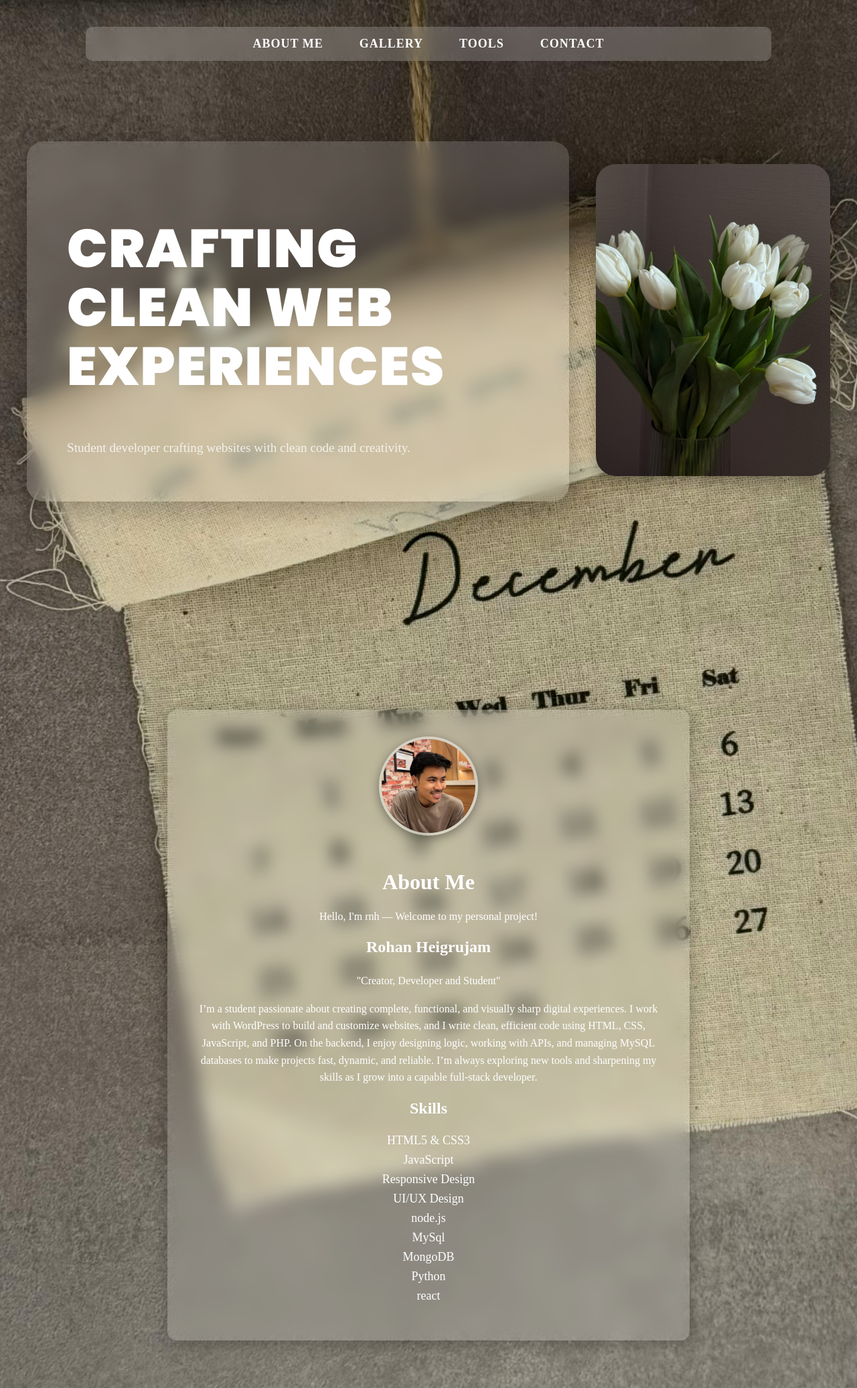
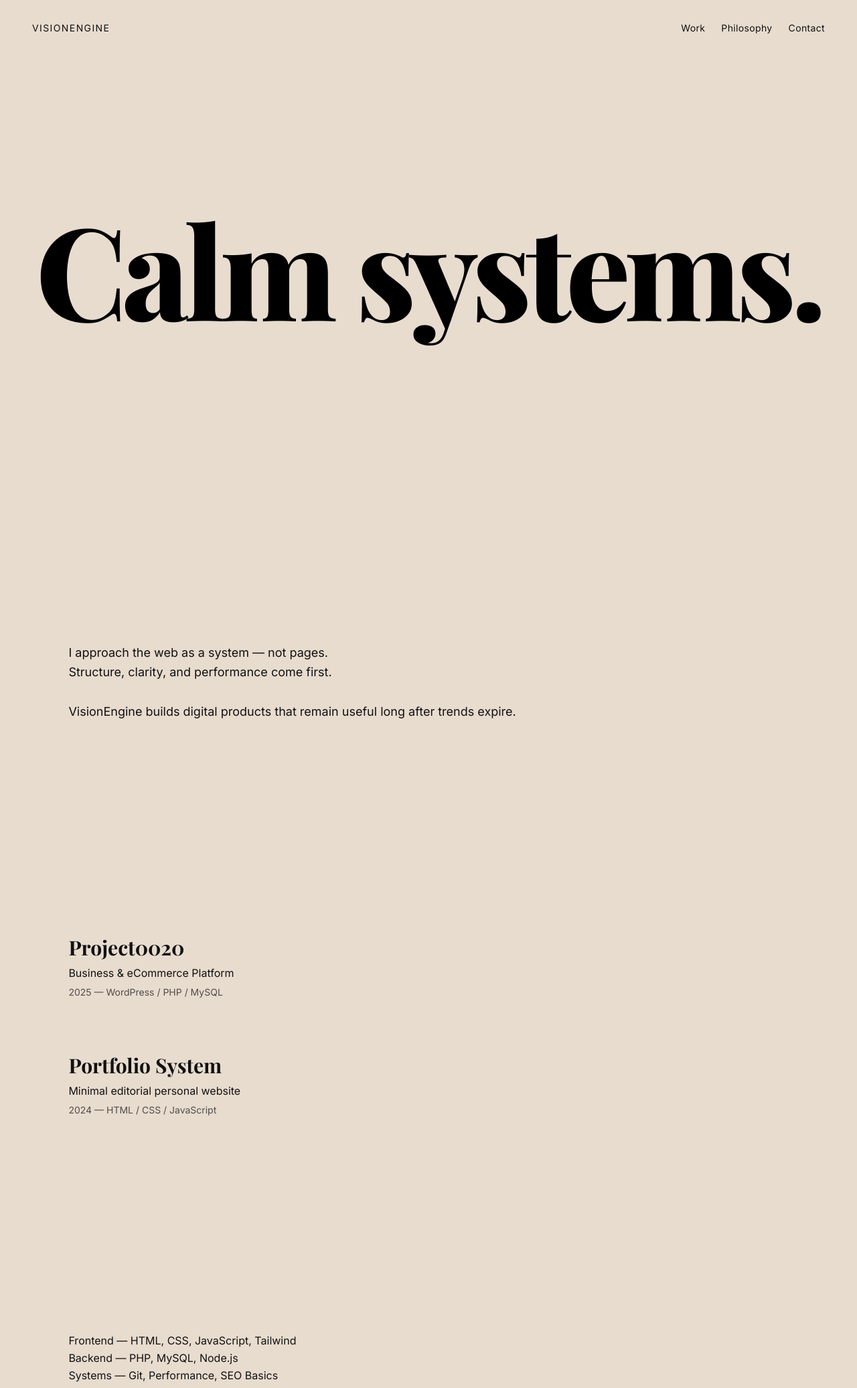
Before and after one commit to rnsingh123/Portfolioweb, a plain HTML site: page index.html in a window 1280 px wide. Shown: the top 2073 px of the page at 67% size. Drawn offline with nearby package versions, Linux system fonts and the light colour scheme.

Commit message:
"updated"

```diff
--- a/index.html
+++ b/index.html
@@ -1,72 +1,125 @@
-<!DOCTYPE html> <!-- HTML5 document type -->
-
+<!DOCTYPE html>
 <html lang="en">
 <head>
-   <meta charset="UTF-8">
-  <meta name="viewport" content="width=device-width, initial-scale=1.0">
-  <!-- Makes page responsive on mobiles -->
+  <meta charset="UTF-8" />
+  <meta name="viewport" content="width=device-width, initial-scale=1.0" />
+  <title>VisionEngine</title>
 
-  <link href="https://fonts.googleapis.com/css2?family=Poppins:wght@300;600;700;900&display=swap" rel="stylesheet">
-  <link rel="stylesheet" href="style.css">
-  <!-- Links external CSS file -->
+  <!-- Fonts -->
+  <link href="https://fonts.googleapis.com/css2?family=Inter:wght@300;400;500&display=swap" rel="stylesheet">
+  <link href="https://fonts.googleapis.com/css2?family=Playfair+Display:wght@700;800&display=swap" rel="stylesheet">
+
+  <!-- Tailwind -->
+  <script src="https://cdn.tailwindcss.com"></script>
+  <script>
+    tailwind.config = {
+      theme: {
+        extend: {
+          colors: {
+            paper: '#e8dccf',
+          },
+          fontFamily: {
+            serif: ['"Playfair Display"', 'serif'],
+            sans: ['Inter', 'sans-serif'],
+          }
+        }
+      }
+    }
+  </script>
 </head>
 
-<body>
-<div class="top-nav">
-  <a href="#about">ABOUT ME</a>
-  <a href="#web">GALLERY</a>
-  <a href="#custom">TOOLS</a>
-  <a href="#responsive">CONTACT</a>
+<body class="bg-paper text-[#111] m-0">
 
-</div>
+  <!-- NAV (editorial overlay) -->
+  <header class="fixed inset-0 z-10 pointer-events-none">
+    <div class="fixed top-8 left-12 text-sm tracking-widest uppercase font-sans pointer-events-auto">
+      VisionEngine
+    </div>
 
-<section class="hero">
+    <nav class="fixed top-8 right-12 flex gap-6 text-sm tracking-wide pointer-events-auto">
+      <a href="#work">Work</a>
+      <a href="#philosophy">Philosophy</a>
+      <a href="#contact">Contact</a>
+    </nav>
+  </header>
 
-  <div class="hero-left">
-      <h1>CRAFTING CLEAN WEB <br> EXPERIENCES</h1>
-      <p class="hero-tagline">Student developer crafting websites with clean code and creativity.</p>
-  </div>
+  <!-- HERO -->
+  <section class="relative h-screen grid place-items-center overflow-hidden">
 
-  <div class="hero-right">
-      <img src="hero.jpg" alt="Hero Graphic">
-  </div>
+    <!-- Background typography -->
+    <h1
+      class="
+        absolute
+        top-1/2 left-1/2
+        -translate-x-1/2 -translate-y-1/2
+        font-serif font-extrabold
+        tracking-[-0.04em] leading-[0.9]
+        text-black
+        whitespace-normal md:whitespace-nowrap
+        pointer-events-none
+        z-[1]
+        text-[clamp(4rem,15vw,14rem)]
+      "
+    >
+    Calm systems.
+    </h1>
 
-</section>
+    <!-- Optional illustration -->
+    <!--
+    <img
+      src="illustration.png"
+      alt=""
+      class="max-w-[420px] w-full opacity-95 z-[2]"
+    />
+    -->
 
-<section id="about" class="about-section">
+  </section>
 
+  <!-- PHILOSOPHY -->
+  <section id="philosophy" class="px-[8vw] py-40 max-w-[900px]">
+    <p class="text-lg leading-relaxed">
+      I approach the web as a system — not pages.<br>
+      Structure, clarity, and performance come first.<br><br>
 
-  <div class="about-box">
-    <img src="profile.jpg" class="profile-pic">
-    <h2>About Me</h2>
-    <p>Hello, I'm rnh — Welcome to my personal project!</p>
+      VisionEngine builds digital products that remain useful
+      long after trends expire.
+    </p>
+  </section>
 
-    <h3>Rohan Heigrujam</h3>
-    <p>"Creator, Developer and Student"</p>
+  <!-- WORK -->
+  <section id="work" class="px-[8vw] py-40 max-w-[900px]">
+    <article class="mb-20">
+      <h2 class="font-serif text-3xl mb-2">Project0020</h2>
+      <p class="mb-1">Business & eCommerce Platform</p>
+      <span class="text-sm opacity-70">2025 — WordPress / PHP / MySQL</span>
+    </article>
 
-    <p>
-      I’m a student passionate about creating complete, functional, and visually sharp digital experiences.
-      I work with WordPress to build and customize websites, and I write clean, efficient code using HTML, CSS, JavaScript, and PHP.
-      On the backend, I enjoy designing logic, working with APIs, and managing MySQL databases to make projects fast, dynamic, and
-       reliable. I’m always exploring new tools and sharpening my skills as I grow into a capable full-stack developer.
+    <article>
+      <h2 class="font-serif text-3xl mb-2">Portfolio System</h2>
+      <p class="mb-1">Minimal editorial personal website</p>
+      <span class="text-sm opacity-70">2024 — HTML / CSS / JavaScript</span>
+    </article>
+  </section>
+
+  <!-- SKILLS -->
+  <section class="px-[8vw] py-40 max-w-[900px]">
+    <p class="leading-relaxed">
+      Frontend — HTML, CSS, JavaScript, Tailwind<br>
+      Backend — PHP, MySQL, Node.js<br>
+      Systems — Git, Performance, SEO Basics
     </p>
+  </section>
 
-    <h3>Skills</h3>
-    <ul>
-      <li>HTML5 & CSS3</li>
-      <li>JavaScript</li>
-      <li>Responsive Design</li>
-      <li>UI/UX Design</li>
-       <li>node.js</li>
-       <li>MySql</li>
-       <li>MongoDB</li>
-       <li>Python</li>
-       <li>react</li>
-    </ul>
-  </div>
-</section>
+  <!-- CONTACT -->
+  <footer id="contact" class="px-[8vw] py-40 max-w-[900px]">
+    <p class="leading-relaxed">
+      Open to serious collaborations.<br><br>
 
-
+      Email — your@email.com<br>
+      GitHub — github.com/username<br>
+      LinkedIn — linkedin.com/in/username
+    </p>
+  </footer>
 
 </body>
 </html>
--- a/style.css
+++ /dev/null
@@ -1,288 +0,0 @@
-
-.hero-tagline {
-  color: #fff;
-  font-size: 1.2rem;
-  opacity: 0.8;
-  margin-top: 10px;
-}
-
-.top-nav {
-  text-align: center;
-  margin-top: 20px;
-}
-
-.top-nav a {
-  margin: 0 25px;
-  text-decoration: none;
-  color: white; /* your light text color */
-  font-weight: 700;
-  font-size: 18px;
-  letter-spacing: 1px;
-  transition: 0.3s ease;
-}
-
-.top-nav a:hover {
-  color: black;
-  transform: scale(1.08);
-}
-body {
-    margin: 0;
-    background-image: url("bg.jpg");  /* path to your image */
-    background-size: cover;                  /* make image fill screen */
-    background-position: center;             /* center the image */
-    background-repeat: no-repeat;            /* prevent tiling */
-}
-.top-nav {
-  background: rgba(255, 255, 255, 0.2); /* transparent floating look */
-  padding: 15px 0;
-  backdrop-filter: blur(10px); /* floating glass effect */
-  -webkit-backdrop-filter: blur(10px); /* Safari support */
-  border-radius: 10px;
-  position: fixed; /* stays on top while scrolling */
-  top: 20px;
-  left: 50%;
-  transform: translateX(-50%);
-  width: 80%;
-  text-align: center;
-  z-index: 1000; /* makes sure it stays above content */
-}
-html {
-  scroll-behavior: smooth;
-}
-
-.hero {
-  display: flex;
-  justify-content: center;
-  align-items: center;
-  padding: 80px 40px;
-  gap: 40px;
-}
-.hero-left {
-  padding: 50px 60px;
-  border-radius: 25px;
-  background: rgba(255, 255, 255, 0.15);
-  backdrop-filter: blur(12px);
-}
-
-
-.hero-left h1 {
-  font-family: 'Poppins', sans-serif !important;
-  font-size: 5rem;
-  font-weight: 900;
-  letter-spacing: 2px;
-  color: white;
-  line-height: 1.1;
-}
-
-
-.hero-left, .hero-right {
-  opacity: 0;
-  transform: translateY(20px);
-  animation: fadeUp 1s ease forwards;
-}
-.hero-left {
-  box-shadow: 0 10px 40px rgba(0,0,0,0.25);
-}
-
-.hero-right {
-  animation-delay: 0.3s;
-}
-
-@keyframes fadeUp {
-  to {
-    opacity: 1;
-    transform: translateY(0);
-  }
-}
-
-.hero-right img {          /* control exact image crop, ratio, and size directly */
-  width: 350px;
-  height: auto;
-  border-radius: 30px;
-  object-fit: cover;
-  box-shadow: 0 8px 20px rgba(0,0,0,0.3);
-}
-
-/* Responsive */
-@media (max-width: 768px) {
-  .hero {
-    flex-direction: column;
-  }
-
-  .hero-right img {
-    width: 250px;
-  }
-  .hero-right img:hover {
-  transform: scale(1.05);
-  transition: 0.4s ease;
-}
-
-}
-
-
-/* About Section Area */
-.about-section {
-  padding: 100px 20px;       /* spacing from hero */
-  display: flex;
-  justify-content: center;
-  align-items: center;
-}
-
-/* Blur Glass Box */
-.about-box {
-  max-width: 700px;
-  padding: 40px;
-  background: rgba(255, 255, 255, 0.15);   /* transparent white */
-  backdrop-filter: blur(12px);
-  -webkit-backdrop-filter: blur(12px);
-  border-radius: 14px;
-  box-shadow: 0 4px 25px rgba(0,0,0,0.3);
-  color: white;
-  text-align: center;
-}
-
-/* Text styling */
-.about-box h2 {
-  margin-bottom: 20px;
-  font-size: 32px;
-}
-
-.about-box h3 {
-  margin-top: 20px;
-  font-size: 24px;
-}
-
-.about-box p {
-  line-height: 1.6;
-}
-
-.about-box ul {
-  list-style: none;
-  padding: 0;
-  margin-top: 10px;
-}
-
-.about-box li {
-  margin: 8px 0;
-  font-size: 18px;
-}
-.hero {
-  height: 100vh;                 /* Only hero takes the full screen */
-  position: relative;            /* Needed for absolute positioning in h2 */
-  display: flex;                 /* Lets you center content safely */
-  justify-content: center;
-  align-items: center;
-}
-/* Fullscreen centered layout */
-.login-body { /* login page structure */
-    margin: 0;
-    height: 100vh;
-    background: url("bg.jpg") center/cover no-repeat; /* Optional background image */
-    display: flex;
-    justify-content: center;
-    align-items: center;
-    font-family: Poppins, Arial, sans-serif;
-    overflow: hidden;
-}
-
-/* Glass Animation Card */
-.login-box {
-    width: 320px;
-    padding: 40px 30px;
-    border-radius: 16px;
-
-    background: rgba(255, 255, 255, 0.12);
-    backdrop-filter: blur(18px);
-    -webkit-backdrop-filter: blur(18px);
-
-    border: 1px solid rgba(255, 255, 255, 0.2);
-
-    text-align: center;
-    color: white;
-
-    box-shadow: 0 10px 35px rgba(0,0,0,0.3);
-
-    animation: floatUp 1.2s ease-out forwards,
-               glowPulse 4s ease-in-out infinite alternate;
-}
-
-/* Fade + Slide Up Animation */
-@keyframes floatUp {
-    from {
-        opacity: 0;
-        transform: translateY(40px);
-    }
-    to {
-        opacity: 1;
-        transform: translateY(0);
-    }
-}
-
-/* Soft pulsing glow */
-@keyframes glowPulse {
-    0% {
-        box-shadow: 0 10px 20px rgba(255,255,255,0.1);
-    }
-    100% {
-        box-shadow: 0 10px 40px rgba(255,255,255,0.25);
-    }
-}
-
-/* Input styling */
-input {
-    width: 100%;
-    padding: 12px;
-    margin-top: 15px;
-
-    border-radius: 10px;
-    border: none;
-    outline: none;
-
-    background: rgba(255,255,255,0.2);
-    color: white;
-
-    backdrop-filter: blur(5px);
-}
-
-input::placeholder {
-    color: #dddddd;
-}
-
-/* Button styling */
-button {
-    margin-top: 20px;
-    padding: 12px 20px;
-
-    width: 100%;
-    background: rgba(255,255,255,0.25);
-    color: white;
-
-    backdrop-filter: blur(6px);
-    border-radius: 10px;
-    border: none;
-
-    cursor: pointer;
-    transition: 0.3s;
-}
-
-button:hover {
-    background: rgba(255,255,255,0.4);
-}
-
-/* Error message */
-#error {
-    margin-top: 10px;
-    color: #ff4f4f;
-    font-size: 14px;
-}
-.profile-pic {
-  width: 140px;
-  height: 140px;
-  border-radius: 50%;                 /* makes it circular */
-  object-fit: cover;                  /* keeps image nicely cropped */
-
-  border: 4px solid rgba(255,255,255,0.4);  /* elegant white border */
-  box-shadow: 0 4px 15px rgba(0,0,0,0.4);   /* floating shadow */
-
-  margin-bottom: 20px;                /* space below the image */
-}
```
Also changed, not shown: bg.jpg (deleted), hero.jpg (deleted), profile.jpg (deleted), 1 other file.
